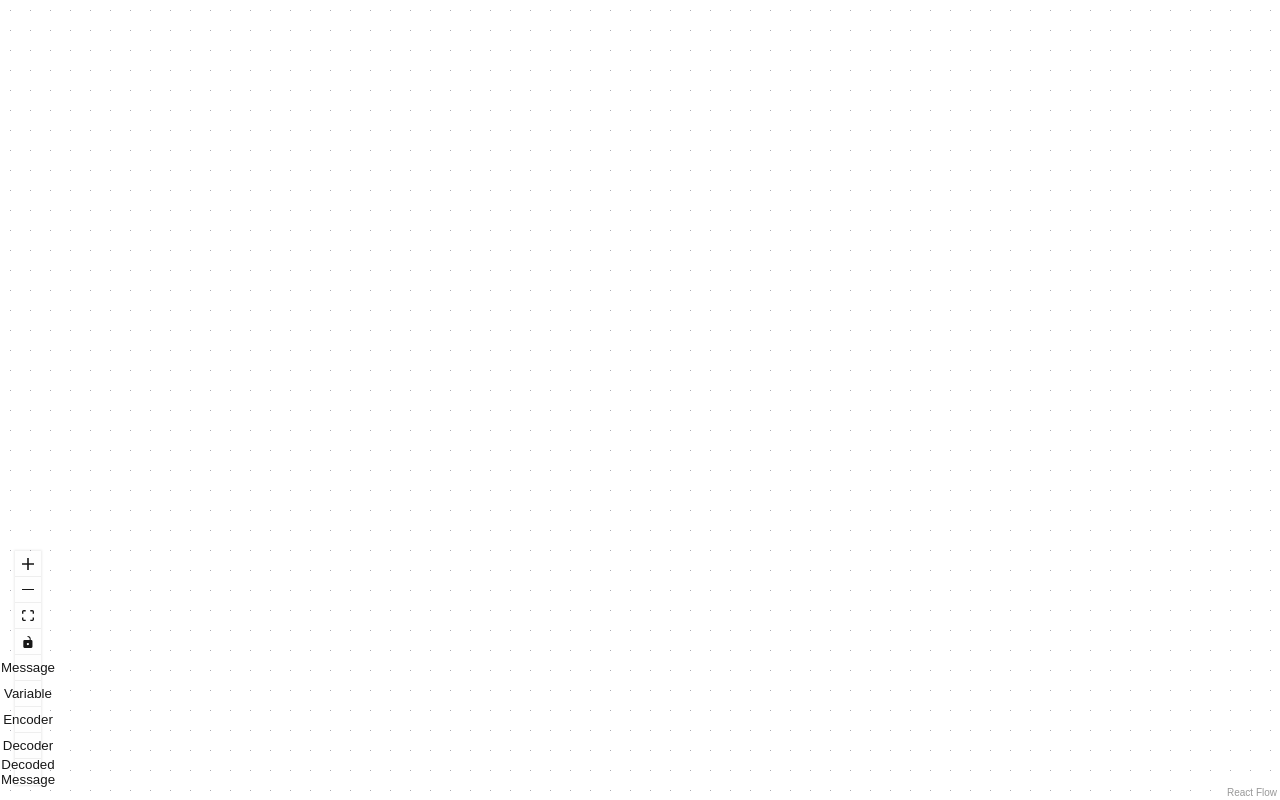
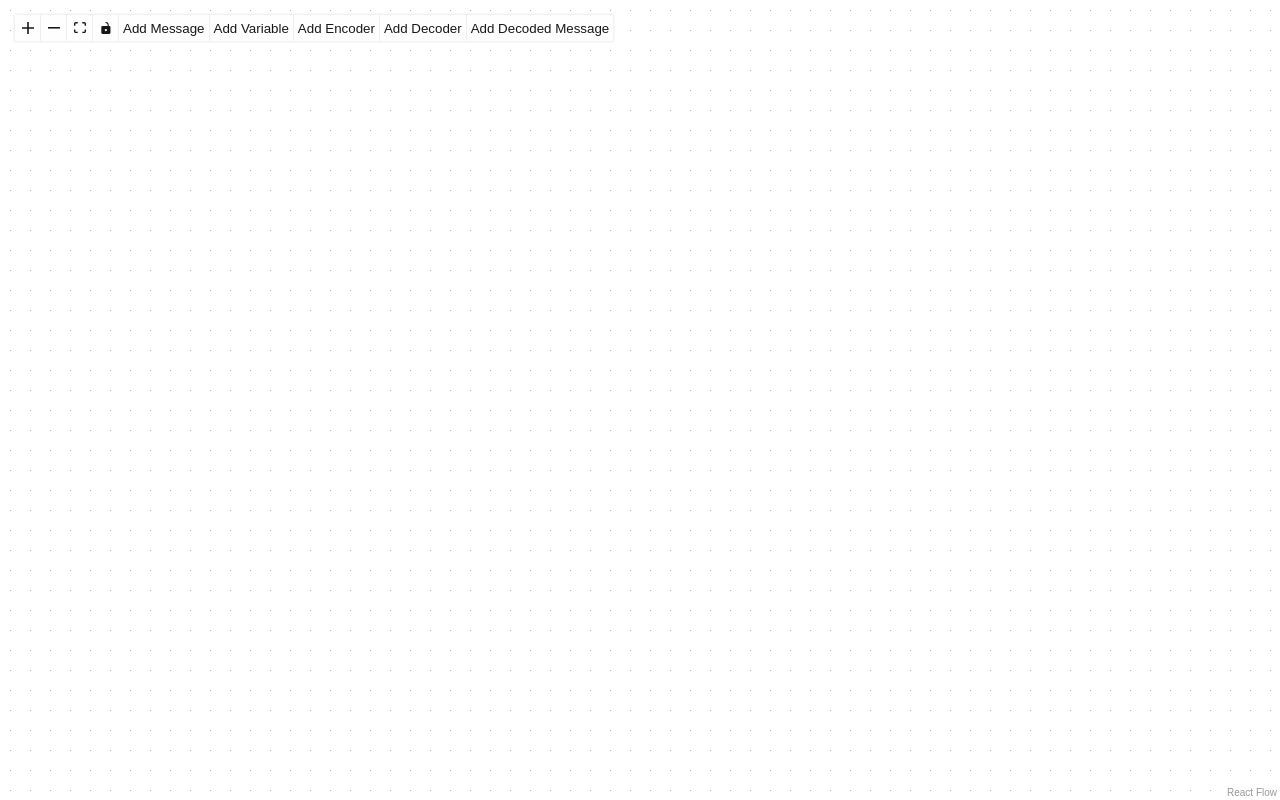
Before and after one commit to LeoHuang0730/ui-platform-psitip, a Next.js app in the folder frontend-ui-platform-psitip/: page / in a window 1280 px wide. Built offline with nearby package versions, Linux system fonts and the light colour scheme.

Commit message:
10/29 style change

```diff
--- a/frontend-ui-platform-psitip/src/app/page.tsx
+++ b/frontend-ui-platform-psitip/src/app/page.tsx
@@ -278,26 +278,27 @@ export default function Home() {
           fitView
         >
           <Background />
-          <Controls>
-            <ControlButton onClick={addMessageNode}>
-              <FaRegPlusSquare />
-              Message
+          <Controls
+            position="top-left"
+            orientation="horizontal"
+            // showZoom={false}
+            // showFitView={false}
+            // showInteractive={false}
+          >
+            <ControlButton style={{ width: 'auto' }} onClick={addMessageNode}>
+              Add Message
             </ControlButton>
-            <ControlButton onClick={addVariableNode}>
-              <FaRegPlusSquare />
-              Variable
+            <ControlButton style={{ width: 'auto' }} onClick={addVariableNode}>
+              Add Variable
             </ControlButton>
-            <ControlButton onClick={addEncoderNode}>
-              <FaRegPlusSquare />
-              Encoder
+            <ControlButton style={{ width: 'auto' }} onClick={addEncoderNode}>
+              Add Encoder
             </ControlButton>
-            <ControlButton onClick={addDecoderNode}>
-              <FaRegPlusSquare />
-              Decoder
+            <ControlButton style={{ width: 'auto' }} onClick={addDecoderNode}>
+              Add Decoder
             </ControlButton>
-            <ControlButton onClick={addDecodedMessageNode}>
-              <FaRegPlusSquare />
-              Decoded Message
+            <ControlButton style={{ width: 'auto' }} onClick={addDecodedMessageNode}>
+              Add Decoded Message
             </ControlButton>
           </Controls>
         </ReactFlow>
@@ -310,28 +311,26 @@ export default function Home() {
             p={2}
             boxShadow={3}
             zIndex={10}
-            width={300}
-            height={300}
+            width='auto'
+            height='auto'
           >
             <Typography variant="h6">Edit Node</Typography>
+            <Box sx={{ display: 'flex', flexDirection: 'column', gap: 2 }}>
               <Input
                 placeholder="Label"
                 value={selectedNode.data.label}
                 onChange={(e) => updateNodeData('label', e.target.value)}
-              fullWidth
               />
               <Input
                 placeholder="Content"
                 value={selectedNode.data.content}
                 onChange={(e) => updateNodeData('content', e.target.value)}
-              fullWidth
               />
               {selectedNode.data.type === 'message' && (
                 <Input
                   placeholder="Rate"
                   value={selectedNode.data.rate}
                   onChange={(e) => updateNodeData('rate', e.target.value)}
-                fullWidth
                 />
               )}
               {selectedNode.data.type === 'variable' && (
@@ -340,7 +339,6 @@ export default function Home() {
                     placeholder="Block Length"
                     value={selectedNode.data.blockLength || 1}
                     onChange={(e) => updateNodeData('blockLength', e.target.value)}
-                  fullWidth
                   />
                   <Typography>
                     Current Variable: {selectedNode.data.blockLength && selectedNode.data.blockLength > 1
@@ -356,7 +354,6 @@ export default function Home() {
                     handleDecoderChange(e.target.value);
                     updateNodeData('content', e.target.value);
                   }}
-                fullWidth
                 >
                   {mapNodes
                     .filter(node => node.data.type === 'message')
@@ -366,6 +363,7 @@ export default function Home() {
                 </Select>
               )}
             </Box>
+          </Box>
         )}
       </Box>
     </Box>
```
Lines whose indentation alone changed are shown as unchanged.
